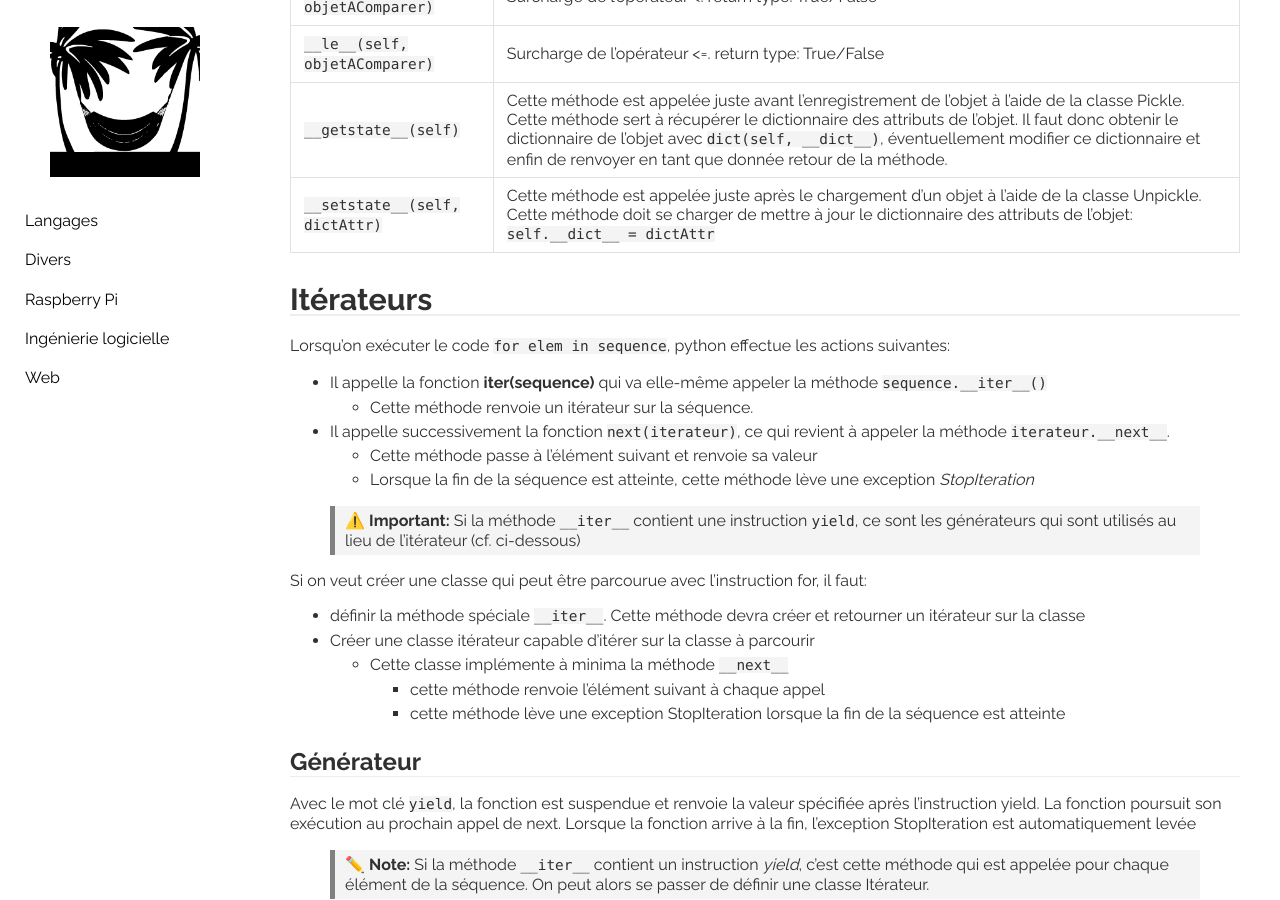
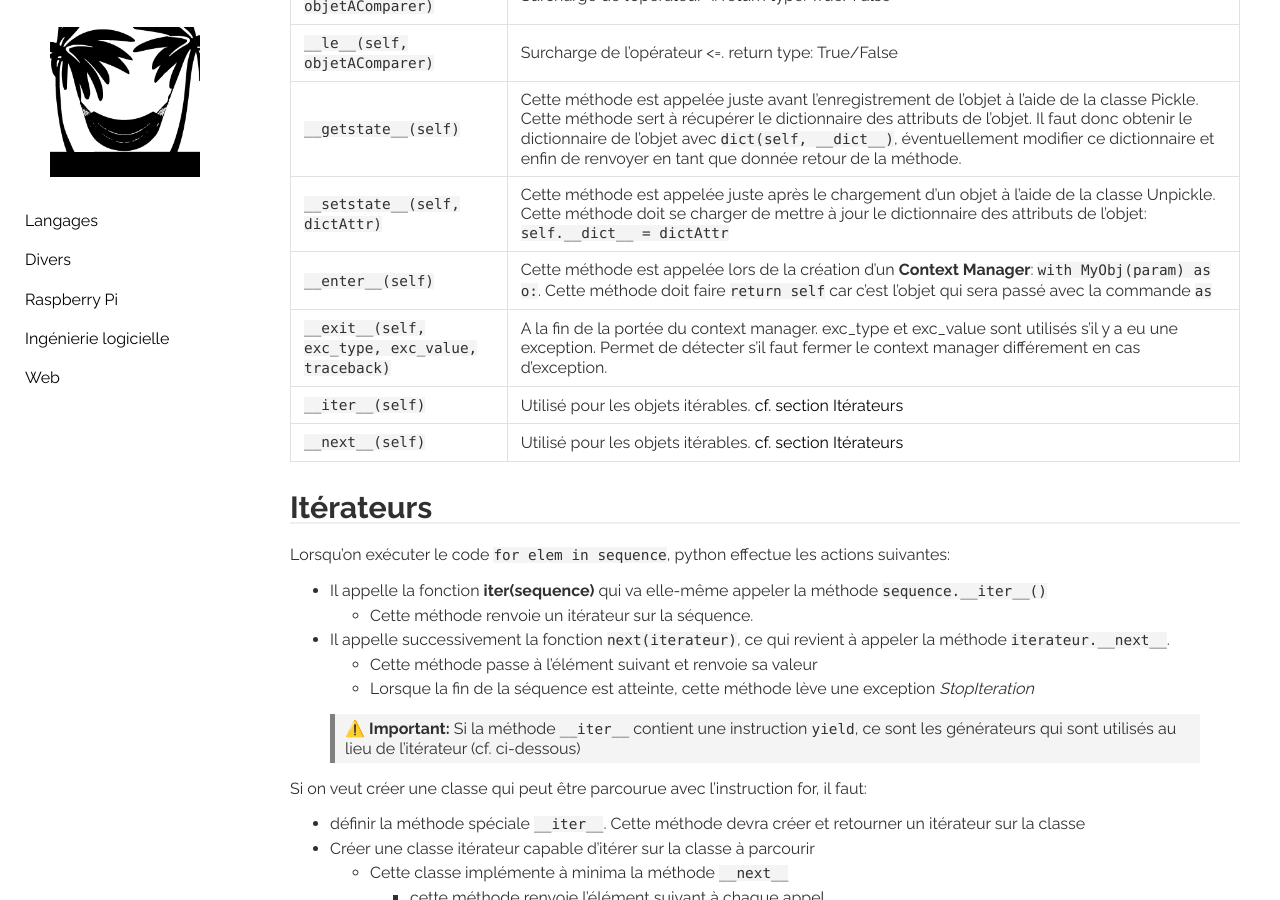
Before and after one commit to behej/lazyjekyll, a Jekyll site: the page built from _languages/python.md, in a window 1280 px wide and 900 px high, scrolled down 12273 px. Built offline with Jekyll 4.4.1, drawn with Linux system fonts in a browser that asks for light colours; some of the changed text lies outside the part shown.

Commit message:
python: dunder methods

```diff
--- a/_languages/python.md
+++ b/_languages/python.md
@@ -422,6 +422,10 @@ class MyContainer:
 | `__le__(self, objetAComparer)`       | Surcharge de l'opérateur <=. return type: True/False                                                                                                                                                                                                                                                                                                                                                                                                                                                                                     |
 | `__getstate__(self)`                 | Cette méthode est appelée juste avant l'enregistrement de l'objet à l'aide de la classe Pickle. Cette méthode sert à récupérer le dictionnaire des attributs de l'objet. Il faut donc obtenir le dictionnaire de l'objet avec `dict(self, __dict__)`, éventuellement modifier ce dictionnaire et enfin de renvoyer en tant que donnée retour de la méthode.                                                                                                                                                                              |
 | `__setstate__(self, dictAttr)`       | Cette méthode est appelée juste après le chargement d'un objet à l'aide de la classe Unpickle. Cette méthode doit se charger de mettre à jour le dictionnaire des attributs de l'objet: `self.__dict__ = dictAttr`                                                                                                                                                                                                                                                                                                                       |
+| `__enter__(self)`                    | Cette méthode est appelée lors de la création d'un **Context Manager**: `with MyObj(param) as o:`. Cette méthode doit faire `return self` car c'est l'objet qui sera passé avec la commande `as`                                                                                                                                                                                                                                                                                                                                         |
+| `__exit__(self, exc_type, exc_value, traceback)`                    | A la fin de la portée du context manager. exc_type et exc_value sont utilisés s'il y a eu une exception. Permet de détecter s'il faut fermer le context manager différement en cas d'exception. |
+| `__iter__(self)`                     | Utilisé pour les objets itérables. [cf. section Itérateurs](#itérateurs) |
+| `__next__(self)`                     | Utilisé pour les objets itérables. [cf. section Itérateurs](#itérateurs) |
 
 # Itérateurs
 Lorsqu'on exécuter le code `for elem in sequence`, python effectue les actions suivantes:
```
Also changed, not shown: other parts of _languages/python.md (+1 -1 lines).
